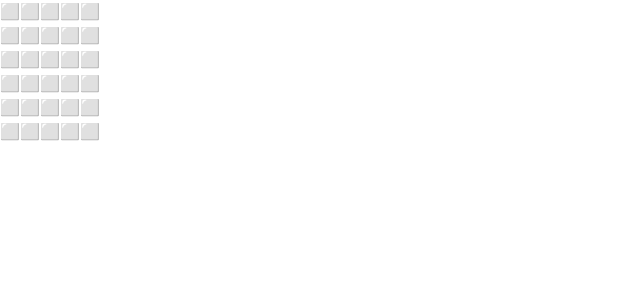
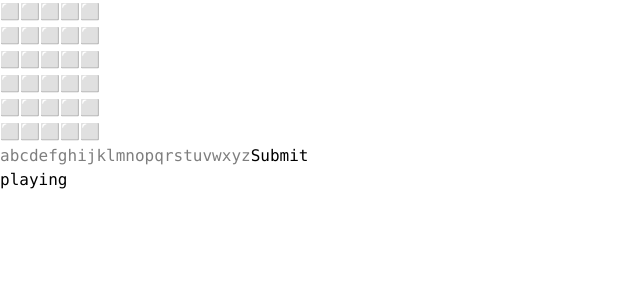
Before and after one commit to samkc-0/words-game-clone, a React (Vite) app: page / in a window 1280 px wide. Shown: the top 300 px of the page, without its empty margins (0-640 px from the left). Built offline with nearby package versions, Linux system fonts and the light colour scheme.

Commit message:
add keyboard

```diff
--- a/src/App.tsx
+++ b/src/App.tsx
@@ -18,6 +18,7 @@ type Action =
 const secret = 'apple'
 const MAX_GUESSES = 6
 const WORD_LENGTH = 5
+const ALPHABET = 'abcdefghijklmnopqrstuvwxyz'
 
 const initialState: State = {
   guesses: [],
@@ -87,6 +88,15 @@ export function App() {
       dispatch({ type: 'ADD_LETTER', letter: e.key.toLowerCase() })
     }
   }
+  const getGuessedLetters = () => {
+    const letters = new Set<string>()
+    for (const guess of state.guesses) {
+      for (const c of guess) {
+        letters.add(c)
+      }
+    }
+    return letters
+  }
 
   return (
     <div className="App font-mono" onKeyDown={handleKeyPress} tabIndex={0} autoFocus>
@@ -99,18 +109,13 @@ export function App() {
       }
       return <div className="lineheight-2" key={i}>⬜⬜⬜⬜⬜</div>
     })}
+    {ALPHABET.split('').map(c => <button disabled={getGuessedLetters().has(c)} className="opacity-50 hover:opacity-100" key={c} onClick={() => dispatch({ type: 'ADD_LETTER', letter: c })}>{c}</button>)}
+    <button onClick={() => dispatch({ type: 'SUBMIT_GUESS' })}>Submit</button>
+    <div>{state.status}</div>
     </div>
   )
 }
 
-interface CellProps {
-  letter: string
-  i: number
-  className: string
-}
-function Cell({ letter, i, className }: CellProps) {
-  return <div className={className}>{letter.toUpperCase()}</div>
-}
 
 function validateStoredState(parsed: State): boolean {
     if (!Array.isArray(parsed.guesses)) {
```
